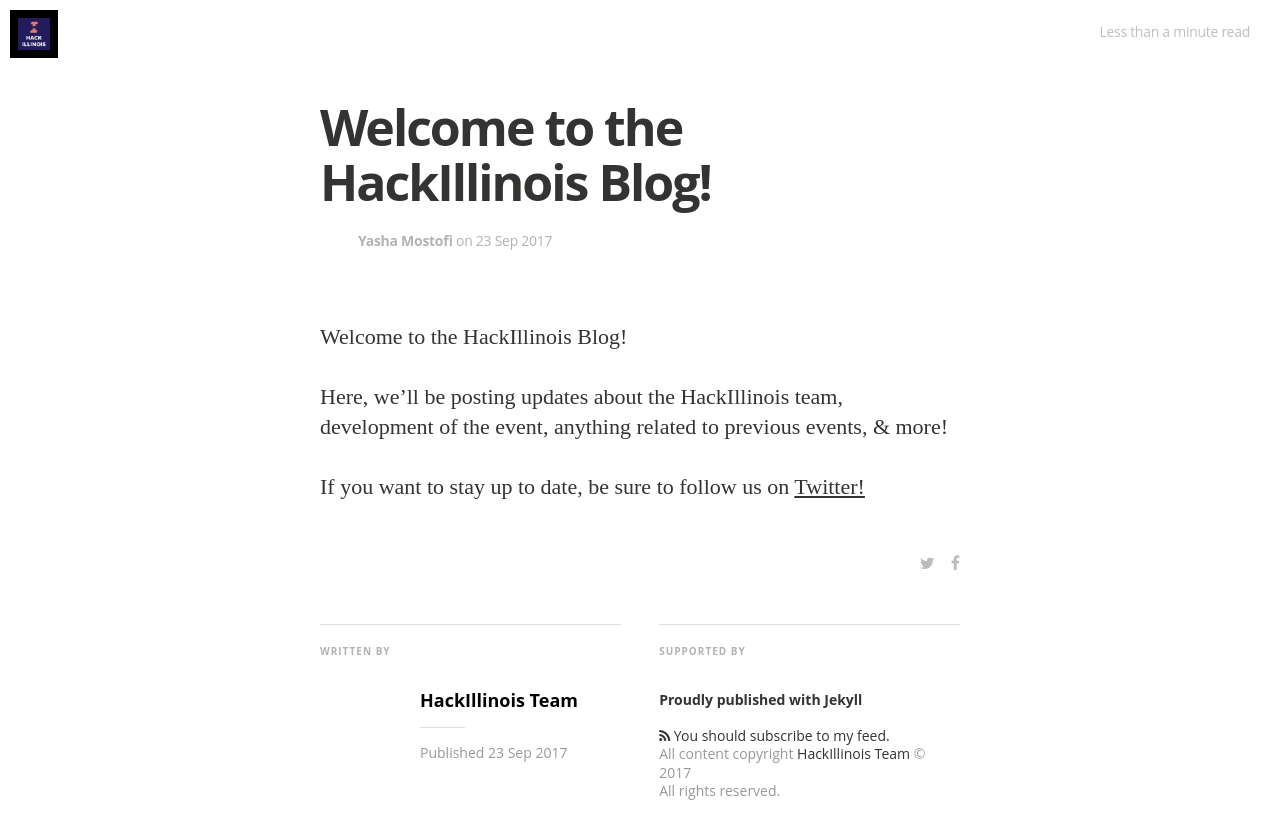
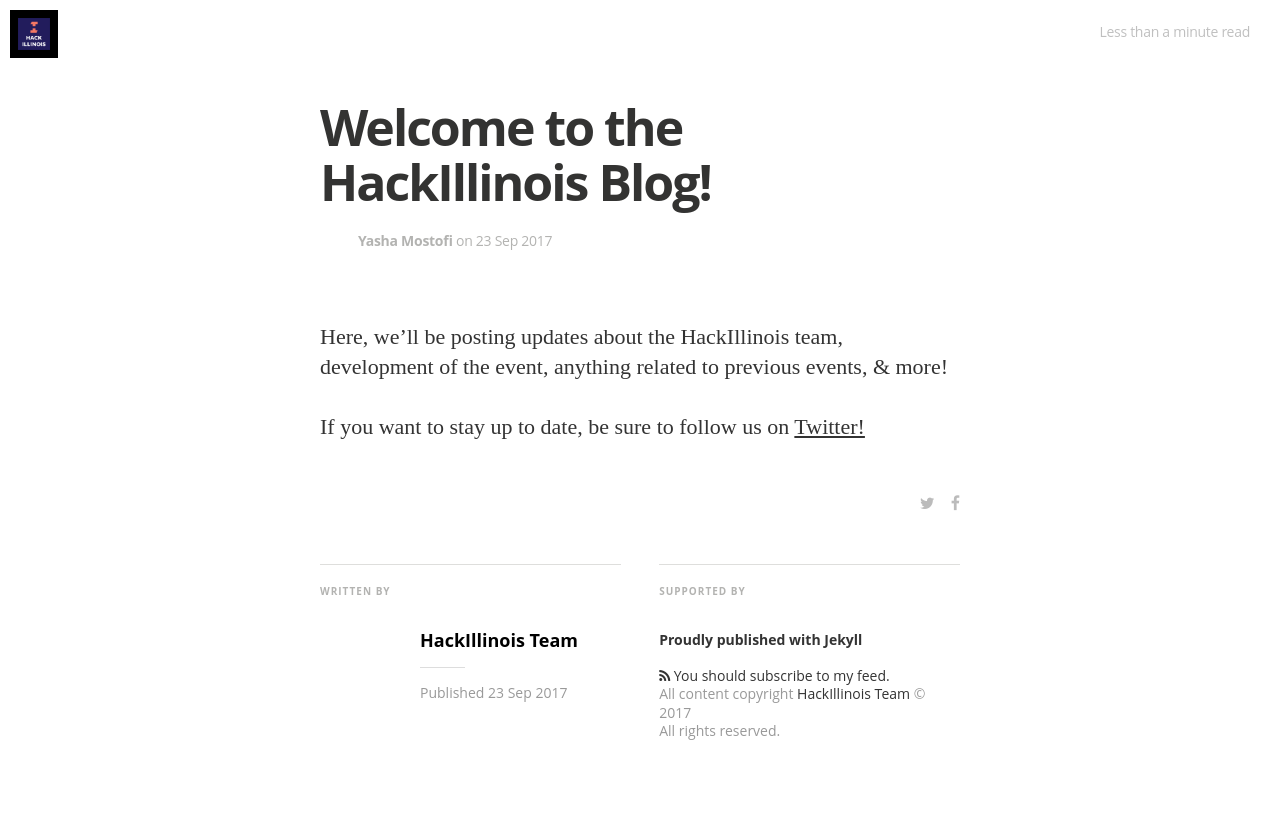
Before and after one commit to HackIllinois/blog, a Jekyll site: the page built from _posts/2017-09-23-welcome-to-hackillinois.markdown, in a window 1280 px wide. Shown: the top 830 px of the page. Built offline with Jekyll 4.4.1, drawn with Linux system fonts in a browser that asks for light colours; nearby versions of some CDN libraries; some web fonts are replaced; grey boxes are pictures that could not be loaded.

```diff
--- a/_posts/2017-09-23-welcome-to-jekyll.markdown
+++ b/_posts/2017-09-23-welcome-to-hackillinois.markdown
@@ -7,8 +7,6 @@
 author: Yasha Mostofi
 ---
 
-Welcome to the HackIllinois Blog!
-
 Here, we'll be posting updates about the HackIllinois team, development of the event, anything related to previous events, & more!
 
 If you want to stay up to date, be sure to follow us on [Twitter!](https://twitter.com/hackillinois)
```
